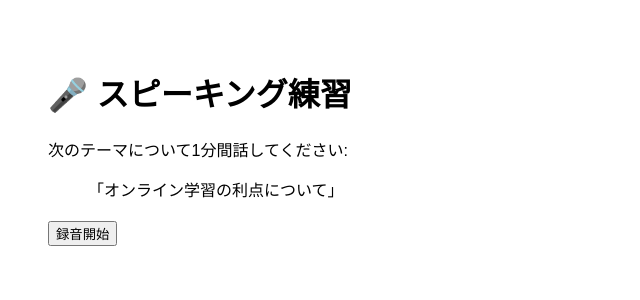
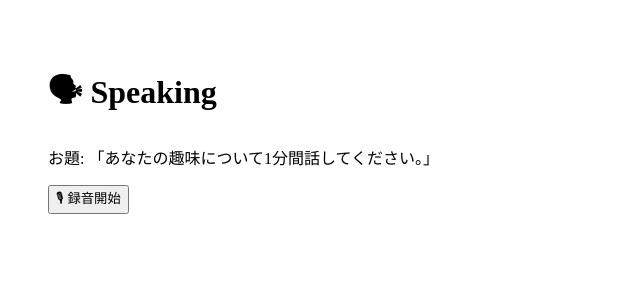
Before and after one commit to Happygeneva/ShinjiB2, a Next.js app: page /speaking in a window 1280 px wide. Shown: the top 300 px of the page, without its empty margins (0-640 px from the left). Built offline with nearby package versions, Linux system fonts and the light colour scheme.

Commit message:
Update speaking.js

```diff
--- a/pages/speaking.js
+++ b/pages/speaking.js
@@ -1,32 +1,44 @@
-import { useState } from "react";
+import { useState, useRef } from "react";
 
 export default function Speaking() {
   const [recording, setRecording] = useState(false);
-  const [message, setMessage] = useState("");
+  const [audioURL, setAudioURL] = useState(null);
+  const mediaRecorderRef = useRef(null);
+  const chunks = useRef([]);
 
-  const startRecording = () => {
+  const startRecording = async () => {
+    const stream = await navigator.mediaDevices.getUserMedia({ audio: true });
+    mediaRecorderRef.current = new MediaRecorder(stream);
+    mediaRecorderRef.current.ondataavailable = (e) => chunks.current.push(e.data);
+    mediaRecorderRef.current.onstop = () => {
+      const blob = new Blob(chunks.current, { type: "audio/mp3" });
+      setAudioURL(URL.createObjectURL(blob));
+      chunks.current = [];
+    };
+    mediaRecorderRef.current.start();
     setRecording(true);
-    setMessage("🎤 録音中... (※ 実際の録音はブラウザAPIを追加で設定する必要あり)");
   };
 
   const stopRecording = () => {
+    mediaRecorderRef.current.stop();
     setRecording(false);
-    setMessage("✅ 録音終了！内容を確認してください。");
   };
 
   return (
-    <div style={{ padding: 40, fontFamily: "Arial" }}>
-      <h1>🎤 スピーキング練習</h1>
-      <p>次のテーマについて1分間話してください:</p>
-      <blockquote>「オンライン学習の利点について」</blockquote>
-      <div style={{ marginTop: 20 }}>
-        {!recording ? (
-          <button onClick={startRecording}>録音開始</button>
-        ) : (
-          <button onClick={stopRecording}>録音終了</button>
-        )}
-      </div>
-      <p>{message}</p>
+    <div style={{ padding: 40 }}>
+      <h1>🗣 Speaking</h1>
+      <p>お題: 「あなたの趣味について1分間話してください。」</p>
+      {!recording ? (
+        <button onClick={startRecording}>🎙 録音開始</button>
+      ) : (
+        <button onClick={stopRecording}>⏹ 停止</button>
+      )}
+      {audioURL && (
+        <div style={{ marginTop: 20 }}>
+          <p>録音結果:</p>
+          <audio src={audioURL} controls />
+        </div>
+      )}
     </div>
   );
 }
```
